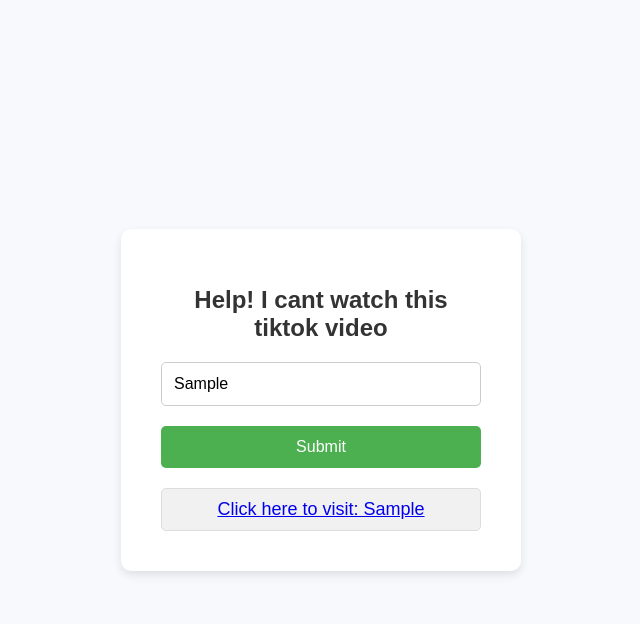
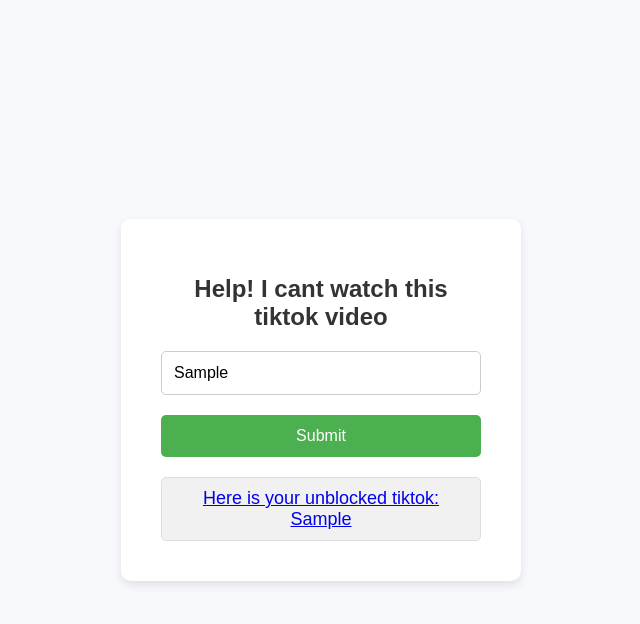
Before and after one commit to joshagoldstein/tiktokUnblock, a plain HTML site: page index.html in a window 1280 px wide. Both pictures are taken after typing "Sample" into the empty fields and a click on the button "Submit". Shown: the whole page, without its empty margins (319-959 px from the left). Drawn offline with Linux system fonts and the light colour scheme.

Commit message:
Update index.html

```diff
--- a/index.html
+++ b/index.html
@@ -81,7 +81,7 @@
       const result = input.split('?')[0]; // Split the string by '?' and return the first part
       const displayArea = document.getElementById('outputText');
       if (result) {
-        displayArea.innerHTML = `<a href="${result}" target="_blank">Click here to visit: ${result}</a>`;
+        displayArea.innerHTML = `<a href="${result}" target="_blank">Here is your unblocked tiktok: ${result}</a>`;
       } else {
         displayArea.textContent = "Please enter a valid input!";
       }
```
